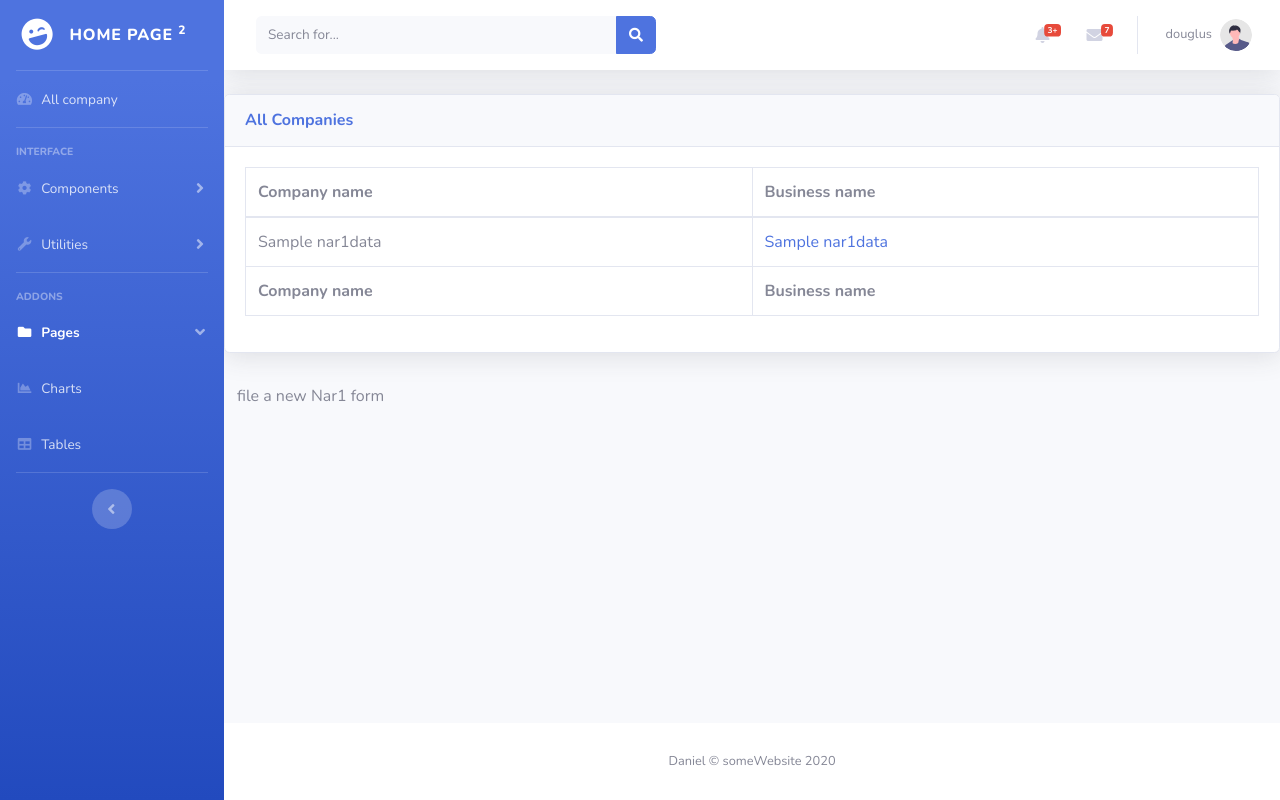
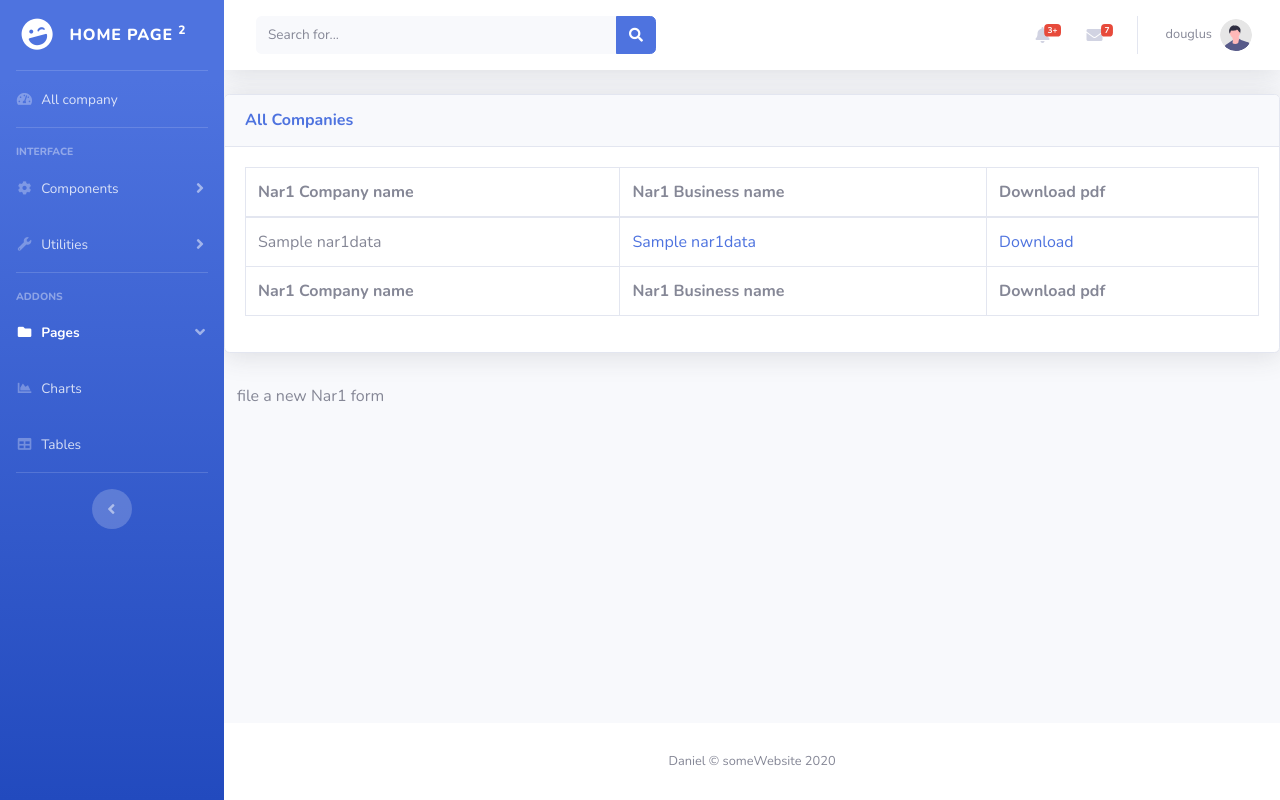
Before and after one commit to DanielNorth/companyDataConstructed, a Flask app: page /home/all_company/1 in a window 1280 px wide. Run offline with Flask 2, Linux system fonts and the light colour scheme; the first user in the database is signed in; tables that the repository leaves empty hold one stand-in row (Sample ...); some libraries are stand-ins or nearby versions.

Commit message:
confusion

```diff
--- a/companyFilling/fillingForm/routes.py
+++ b/companyFilling/fillingForm/routes.py
@@ -1,8 +1,9 @@
-from flask import render_template, url_for, flash, redirect, request, Blueprint
+from flask import render_template, url_for, flash, redirect, send_file, Blueprint, abort
 from flask_login import login_user, current_user, logout_user, login_required
 from companyFilling.model import Company, Nar1data
 from companyFilling import db
 from companyFilling.fillingForm.forms import Nar1Form, AddCompany, aButton
+import os
 
 
 fillingForm = Blueprint('fillingForm', __name__)
@@ -13,14 +14,14 @@ fillingForm = Blueprint('fillingForm', __name__)
 def home():
     return render_template('userPage.html', name=current_user.username)
 
-
 @fillingForm.route('all_company/<company_id>', methods=['GET', 'POST'])
 @login_required
 def all_form(company_id):
     # only allow to view company that they create
     selectedCompany = Company.query.filter_by(id=company_id).first()
+
     if str(current_user.id) != str(selectedCompany.owner_id):
-        return redirect(url_for('fillingForm.home'))
+        abort(403)
 
     else:
         form = aButton()
@@ -49,6 +50,31 @@ def fill_nar1_form(company_id):
     return render_template('nar1formTest.html', form=form, name=current_user.username)
 
 
+@fillingForm.route('nar1_download/<form_number>', methods=["POST", "GET"])
+@login_required
+def nar1_pdf_download(form_number):
+    pass
+    selectedForm = Nar1data.query.filter_by(id=form_number).first()
+    formOwner = Company.query.filter_by(id=selectedForm.company_id).first()
+
+    return '<h1>' + 'asdfdsf' + '</h1>'
+
+    if current_user.id != formOwner.owner_id:
+       abort(403)
+
+    else:
+        from companyFilling import generatePdf
+        # generatePdf.changeNAR1Form(form_number,current_user.username, selectedForm.companyName, selectedForm.businessName,12,N)
+
+        pdfDir = f'\\companyFilling\\static\\pdfFile\\nar1_company_form\\{selectedForm.id}.pdf'
+
+        outfile = generatePdf.changeNAR1Form('selectedFormid', current_user.username, selectedForm.companyName,
+                                             selectedForm.businessName)
+
+        # return send_file(outfile, as_attachment=True, mimetype='pdf')
+
+
+
 @fillingForm.route('all_company/')
 @login_required
 def all_company():
--- a/companyFilling/templates/addForm.html
+++ b/companyFilling/templates/addForm.html
@@ -13,15 +13,16 @@
             <table class="table table-bordered" id="dataTable" width="100%" cellspacing="0">
                 <thead>
                 <tr>
-                    <th>Company name</th>
-                    <th>Business name</th>
+                    <th>Nar1 Company name</th>
+                    <th>Nar1 Business name</th>
+                    <th>Download pdf</th>
                 </tr>
                 </thead>
                 <tfoot>
                 <tr>
-
-                    <th>Company name </th>
-                    <th>Business name</th>
+                    <th>Nar1 Company name </th>
+                    <th>Nar1 Business name</th>
+                    <th>Download pdf</th>
                 </tr>
                 </tfoot>
                 <tbody>
@@ -30,6 +31,7 @@
                 <tr>
                     <td>{{form.companyName}}</td>
                     <td><a href="#">{{ form.businessName }}</a></td>
+                    <td><a href="{{ url_for('fillingForm.nar1_pdf_download', form_number=form.id) }}">Download</a> </td>
                 </tr>
                 {% endfor %}
 
```
Also changed, not shown: companyFilling/generatePdf.py (+16 -23 lines), companyFilling/database.db, 2 other files.
